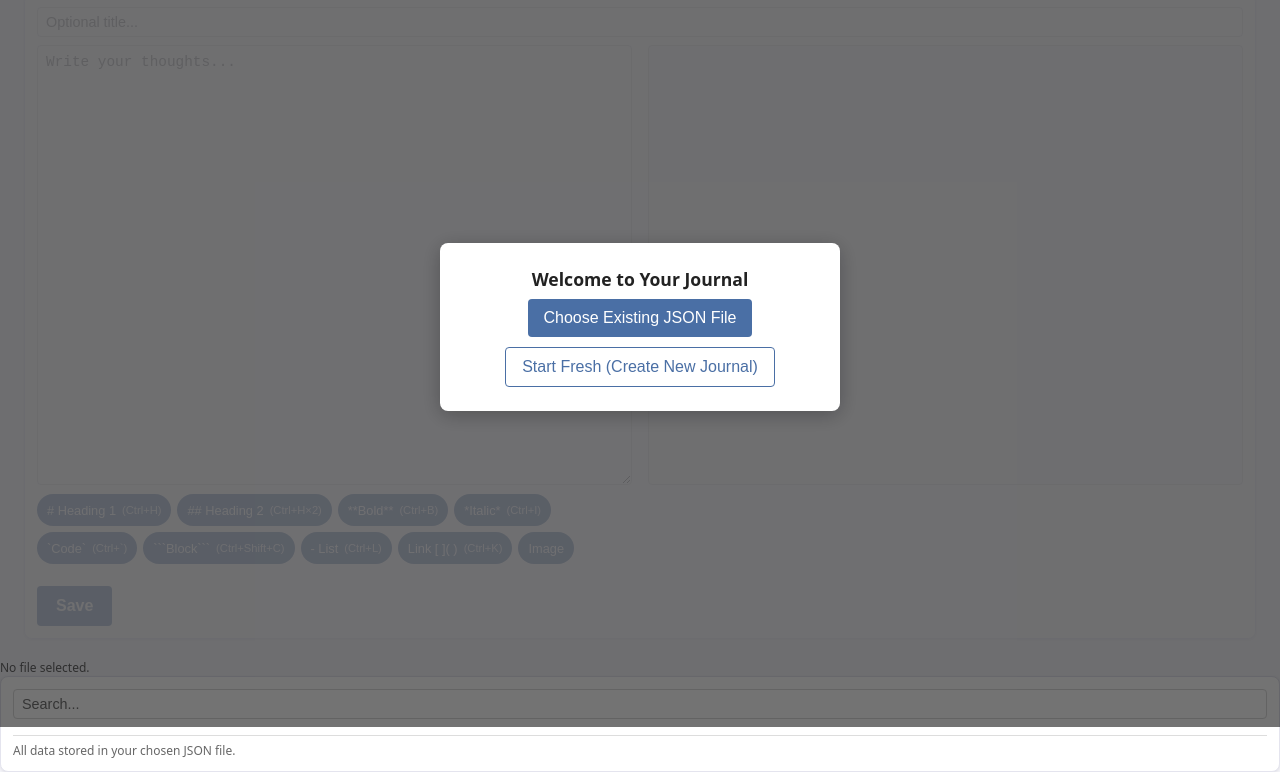
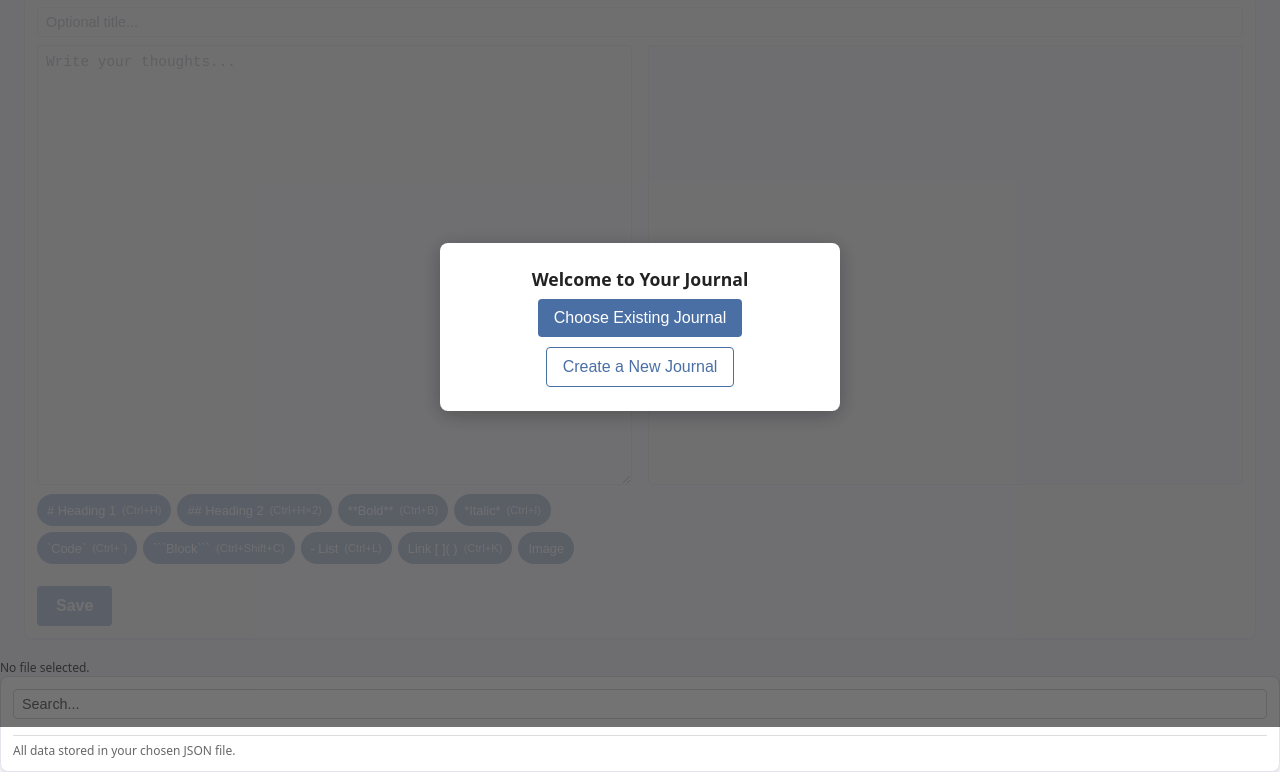
Before and after one commit to masterwebx/Wex-Projects, a plain HTML site: page projects/offline-journal/index.html in a window 1280 px wide. Shown: the part 73-845 px from the top of the page. Drawn offline with Linux system fonts and the light colour scheme.

Commit message:
Updated button names

```diff
--- a/projects/offline-journal/index.html
+++ b/projects/offline-journal/index.html
@@ -576,8 +576,8 @@ body.dark #journal-menu {
 <div id="overlay" class="overlay">
   <div class="overlay-content">
     <h2>Welcome to Your Journal</h2>
-    <button id="overlay-choose-btn" class="primary">Choose Existing JSON File</button>
-    <button id="overlay-fresh-btn" class="secondary-btn">Start Fresh (Create New Journal)</button>
+    <button id="overlay-choose-btn" class="primary">Choose Existing Journal</button>
+    <button id="overlay-fresh-btn" class="secondary-btn">Create a New Journal</button>
   </div>
 </div>
 
```
